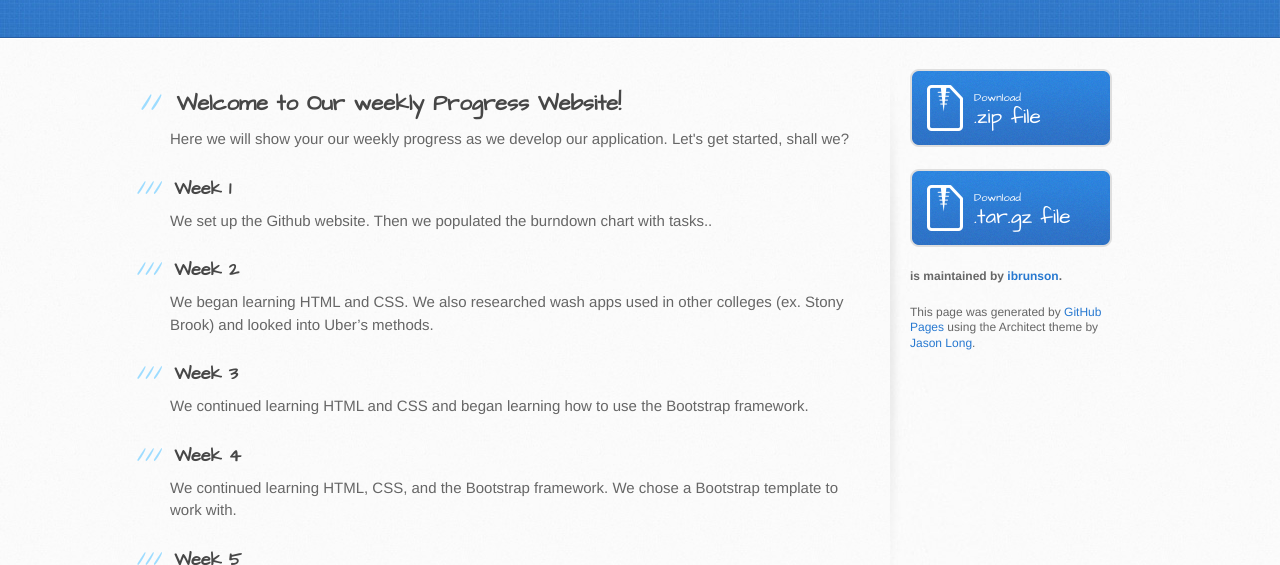
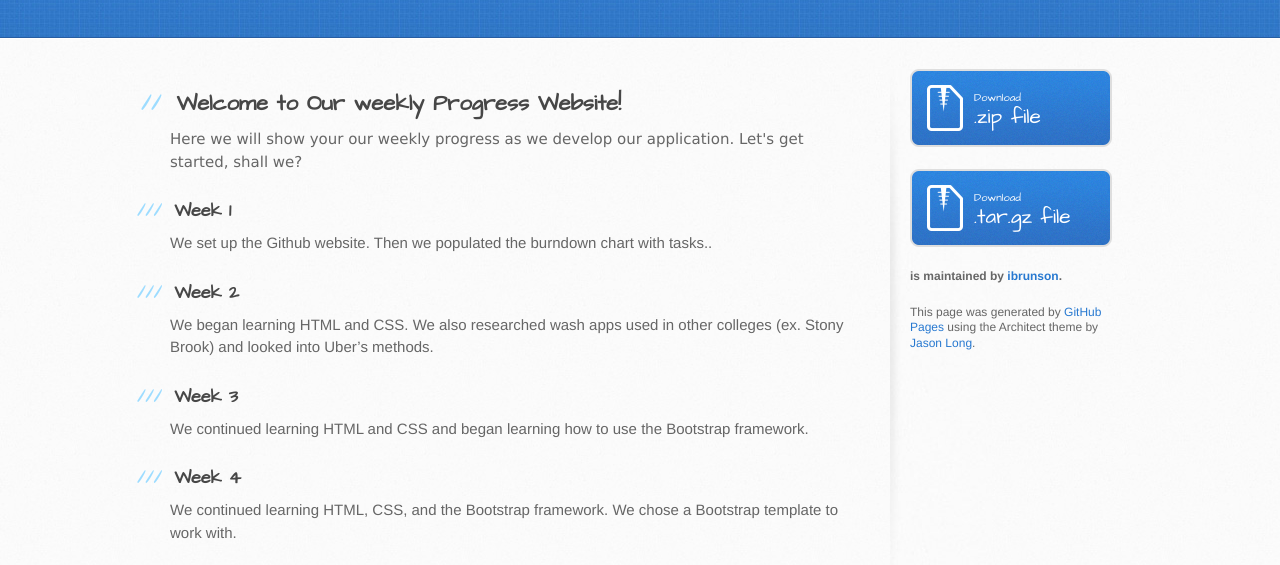
Before and after one commit to ibrunson/VUWash, a plain HTML site: page index.html in a window 1280 px wide. Shown: the part 197-762 px from the top of the page. Drawn offline with Linux system fonts and the light colour scheme.

Commit message:
Update index.html

```diff
--- a/index.html
+++ b/index.html
@@ -32,7 +32,7 @@
 <a id="welcome-to-our-weekly-progress-website" class="anchor" href="#welcome-to-our-weekly-progress-website" aria-hidden="true"><span class="octicon octicon-link"></span></a>
 Welcome to Our weekly Progress Website!</h2>
 
-<p>Here we will show your our weekly progress as we develop our application. Let's get started, shall we?</p>
+<p style="font-family: verdana">Here we will show your our weekly progress as we develop our application. Let's get started, shall we?</p>
 
 <h3>
 <a id="designer-templates" class="anchor" href="#designer-templates" aria-hidden="true"><span class="octicon octicon-link"></span></a>
```
